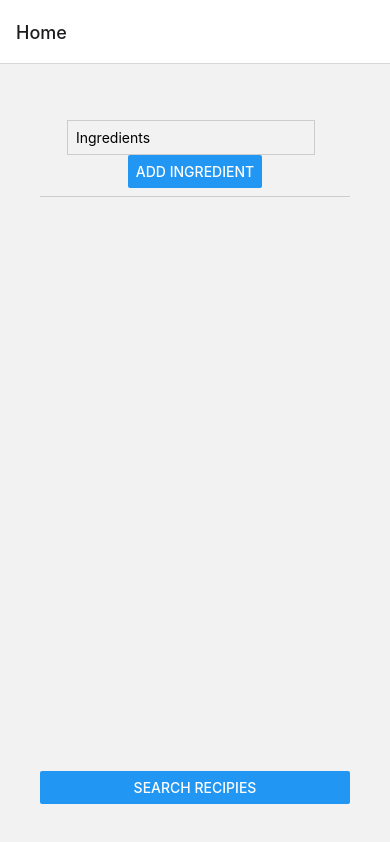
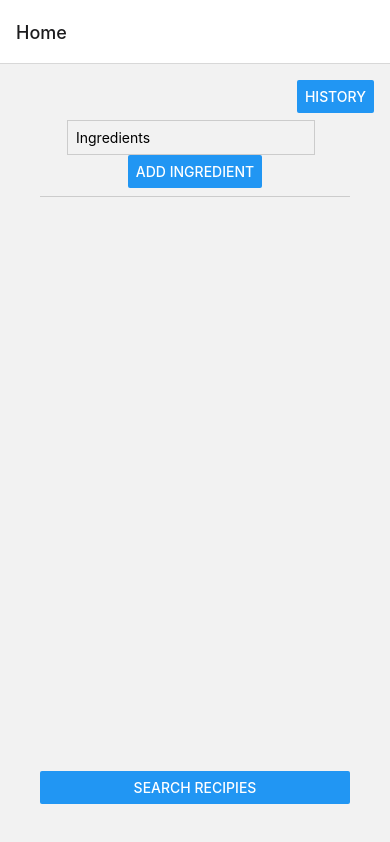
Before and after one commit to kai-maeda/SBHacksXI, a React Native app in the folder AppProject/: screen /Home in a window 390 px wide. Built offline with nearby package versions, Linux system fonts and the light colour scheme.

Commit message:
"history screen"

```diff
--- a/AppProject/App.js
+++ b/AppProject/App.js
@@ -1,16 +1,18 @@
 import { NavigationContainer } from '@react-navigation/native';
 import { createStackNavigator } from '@react-navigation/stack';
-import HomeScreen from './screens';
+import HomeScreen from './HomeScreen';
 import RecipeScreen from './recipeScreen';
+import HistoryScreen from './history';
 
 const Stack = createStackNavigator();
 
 export default function App() {
   return (
-    <NavigationContainer>
+    <NavigationContainer independent={true}>
       <Stack.Navigator>
         <Stack.Screen name='Home' component={HomeScreen} />
         <Stack.Screen name='Recipe Details' component={RecipeScreen}/>
+        <Stack.Screen name='History' component={HistoryScreen}/>
       </Stack.Navigator>
     </NavigationContainer>
   );
--- /dev/null
+++ b/AppProject/HomeScreen.js
@@ -0,0 +1,131 @@
+import { StatusBar } from 'expo-status-bar';
+import {useState} from 'react';
+import { StyleSheet, Text, View, TextInput, Button, FlatList } from 'react-native';
+import {searchRecipes, getContent} from './appFunctions';
+import { createMaterialTopTabNavigator}  from "@react-navigation/material-top-tabs";
+import{NavigationContainer} from "@react-navigation/native";
+import { AppRegistry} from "react-native";
+import HistoryScreen from './history';
+
+
+const Tab = createMaterialTopTabNavigator();
+
+
+export default function HomeScreen({navigation}){
+  const [isLoading, setIsLoading] = useState(false);
+  const [error, setError] = useState();
+  const [ingredient, setIngredient] = useState('');
+  const [ingredientList, setIngredientList] = useState([]);
+  const [recipe, setRecipe] = useState('');
+  const [recentSearches, setRecentSearches] = useState([]);
+
+
+    const content = getContent(isLoading, error, recipe);
+
+
+    function addIngredientHandler() {
+        if(ingredient) {
+            setIngredientList(prevList => [...prevList, ingredient]);
+            setIngredient('');
+        }
+    };
+
+    function handleSearchRecipes() {
+        searchRecipes(ingredientList, setIsLoading, setError, setRecipe, setIngredientList, setRecentSearches, recentSearches, navigation);
+    }
+
+    return (
+
+        <View style={styles.container}>
+            {/* <MyApp /> */}
+             <View style={styles.inputContainer}>
+             <TextInput
+                placeholder='Ingredients'
+                style={styles.textInput}
+                value={ingredient}
+                onChangeText={text => setIngredient(text)}
+                onSubmitEditing={addIngredientHandler}
+                />
+            <Button title='Add Ingredient' onPress={addIngredientHandler}/>
+            </View>
+
+            <FlatList
+            style={styles.listContainer}
+            data={ingredientList}
+            renderItem={({item}) => <Text>{item}</Text>}
+            keyExtractor={(item, index) => index.toString()}
+            />
+
+            <View style={styles.resultContainer}>
+            {content}
+            </View>
+            <View style = {styles.historyPage}>
+              <Button
+              title='history'
+              onPress={()=>{navigation.navigate('History',{recentSearches: recentSearches})}}/>
+                {/* onPress={()=>{console.log(recentSearches)}}/> */}
+            </View>
+
+            <Button
+            title='Search Recipies'
+            onPress={handleSearchRecipes}
+            />
+
+            <StatusBar style="auto" />
+        </View>
+    );
+};
+
+
+
+const styles = StyleSheet.create({
+  container: {
+    flex: 1,
+    padding: 40,
+
+  },
+  inputContainer: {
+    flexDirection: 'column',
+    alignItems: 'center',
+    paddingTop: 16,
+    paddingBottom: 8,
+    borderBottomWidth: 1,
+    borderBottomColor: '#cccccc'
+  },
+  textInput: {
+    borderWidth: 1,
+    borderColor: '#cccccc',
+    width: '80%',
+    marginRight: 8,
+    padding: 8
+  },
+  listContainer: {
+    //flex: 5,
+    padding: 8,
+  },
+  resultContainer: {
+    marginTop: 20,
+    alignItems: 'center',
+  },
+  label: {
+    fontSize: 16,
+    marginBottom: 8,
+  },
+  image: {
+    width: '100%',
+    height: 200,
+    resizeMode: 'cover',
+    marginBottom: 16,
+  },
+  text: {
+    fontSize: 14,
+    marginBottom: 8,
+  },
+  historyPage: {
+    position: 'absolute',
+    top: 0,
+    right: 0,
+    marginTop: 16,
+    marginRight: 16,
+  },
+});
--- a/AppProject/appFunctions.js
+++ b/AppProject/appFunctions.js
@@ -1,22 +1,27 @@
 import { ActivityIndicator, Text} from "react-native";
 
-export function searchRecipes(ingredientList, setIsLoading, setError, setRecipe, setIngredientList, navigation) {
+const MAX_RECENT_SEARCHES = 2e53;
+export function searchRecipes(ingredientList, setIsLoading, setError, setRecipe, setIngredientList,setRecentSearches,recentSearches, navigation) {
     setIsLoading(true);
     setError(null);
     setRecipe(null);
     const ingredientsQueryParam = ingredientList.join(",");
-    fetch(`https://api.spoonacular.com/recipes/findByIngredients?ingredients=${ingredientsQueryParam}&apiKey=ee66ebf2dd10409fbea005df1b091143&sort=min-missing-ingredients`)
+    fetch(`https://api.spoonacular.com/recipes/findByIngredients?ingredients=${ingredientsQueryParam}&apiKey=3ae3434324424397849d93facc227dfa&sort=min-missing-ingredients`)
       .then(res => res.json())
       .then(
         (result) => {
           if (result && result.length > 0) {
             const recipeId = result[0].id;
-            fetch(`https://api.spoonacular.com/recipes/${recipeId}/information?apiKey=ee66ebf2dd10409fbea005df1b091143`)
-              .then(res => res.json())
-              .then(
-                (result) => {
-                  setIsLoading(false);
-                  setRecipe(result);
+            fetch(`https://api.spoonacular.com/recipes/${recipeId}/information?apiKey=3ae3434324424397849d93facc227dfa`)
+            .then(res => res.json())
+            .then(
+              (result) => {
+                setIsLoading(false);
+                setRecipe(result);
+                const newSearchTerm = result.title;
+                const updatedRecentSearches = [newSearchTerm, ...recentSearches.slice(0, MAX_RECENT_SEARCHES)];
+                console.log(recentSearches);
+                setRecentSearches(updatedRecentSearches);
                   navigation.navigate('Recipe Details', {recipe: result});
                 },
                 (error) => {
--- /dev/null
+++ b/AppProject/history.js
@@ -0,0 +1,36 @@
+import { StyleSheet, Text, View, Image} from 'react-native';
+
+
+export default function HistoryScreen({ route }) {
+  const {recentSearches} = route.params;
+  console.log(recentSearches)
+  return(
+      <View>
+        {recentSearches.map((searchTerm, index) => (
+          <Text key={index}>{searchTerm}</Text>
+        ))}
+      </View>
+  );
+  }
+
+const styles = StyleSheet.create({
+  title: {
+    fontSize: 24,
+    fontWeight: 'bold',
+    marginBottom: 16,
+  },
+  label: {
+    fontSize: 16,
+    marginBottom: 8,
+  },
+  image: {
+    width: '100%',
+    height: 200,
+    resizeMode: 'cover',
+    marginBottom: 16,
+  },
+  text: {
+    fontSize: 14,
+    marginBottom: 8,
+  },
+});
--- a/AppProject/package.json
+++ b/AppProject/package.json
@@ -9,6 +9,7 @@
     "web": "expo start --web"
   },
   "dependencies": {
+    "@react-navigation/material-top-tabs": "^6.6.2",
     "@react-navigation/native": "^6.1.6",
     "@react-navigation/stack": "^6.3.16",
     "expo": "~48.0.15",
--- a/AppProject/screens.js
+++ b/AppProject/screens.js
@@ -1,109 +1,6 @@
-import { StatusBar } from 'expo-status-bar';
-import {useState} from 'react';
-import { StyleSheet, Text, View, TextInput, Button, FlatList } from 'react-native';
-import {searchRecipes, getContent} from './appFunctions';
+import React from "react";
+import{View,}from "react-native";
+import { AppRegistry} from "react-native";
+import App from "./HomeScreen";
 
-export default function HomeScreen({navigation}){
-    const [isLoading, setIsLoading] = useState(false);
-    const [error, setError] = useState();
-    const [ingredient, setIngredient] = useState('');
-    const [ingredientList, setIngredientList] = useState([]);
-    const [recipe, setRecipe] = useState('');
-
-    const content = getContent(isLoading, error, recipe);
-
-
-    function addIngredientHandler() {
-        if(ingredient) {
-            setIngredientList(prevList => [...prevList, ingredient]);
-            setIngredient('');
-        }
-    };
-
-    function handleSearchRecipes() {
-        searchRecipes(ingredientList, setIsLoading, setError, setRecipe, setIngredientList, navigation);
-    }
-
-
-    return (
-        <View style={styles.container}>
-            <View style={styles.inputContainer}>
-            <TextInput
-                placeholder='Ingredients'
-                style={styles.textInput}
-                value={ingredient}
-                onChangeText={text => setIngredient(text)}
-                onSubmitEditing={addIngredientHandler}
-            />
-            <Button title='Add Ingredient' onPress={addIngredientHandler}/>
-            </View>
-
-            <FlatList
-            style={styles.listContainer}
-            data={ingredientList}
-            renderItem={({item}) => <Text>{item}</Text>}
-            keyExtractor={(item, index) => index.toString()}
-            />
-
-            <View style={styles.resultContainer}>
-            {content}
-            </View>
-
-            <Button
-            title='Search Recipies'
-            onPress={handleSearchRecipes}
-            />
-
-            <StatusBar style="auto" />
-        </View>
-    );
-};
-
-
-
-
-
-const styles = StyleSheet.create({
-  container: {
-    flex: 1,
-    padding: 40,
-
-  },
-  inputContainer: {
-    flexDirection: 'column',
-    alignItems: 'center',
-    paddingTop: 16,
-    paddingBottom: 8,
-    borderBottomWidth: 1,
-    borderBottomColor: '#cccccc'
-  },
-  textInput: {
-    borderWidth: 1,
-    borderColor: '#cccccc',
-    width: '80%',
-    marginRight: 8,
-    padding: 8
-  },
-  listContainer: {
-    //flex: 5,
-    padding: 8,
-  },
-  resultContainer: {
-    marginTop: 20,
-    alignItems: 'center',
-  },
-  label: {
-    fontSize: 16,
-    marginBottom: 8,
-  },
-  image: {
-    width: '100%',
-    height: 200,
-    resizeMode: 'cover',
-    marginBottom: 16,
-  },
-  text: {
-    fontSize: 14,
-    marginBottom: 8,
-  },
-});
+AppRegistry.registerComponent("App", ()=>App);
```
Also changed, not shown: 1 other file (tests, documents, lock files or other folders).
